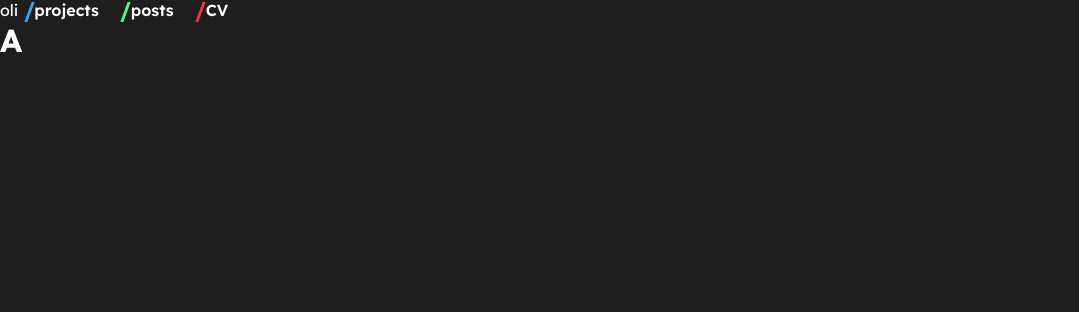
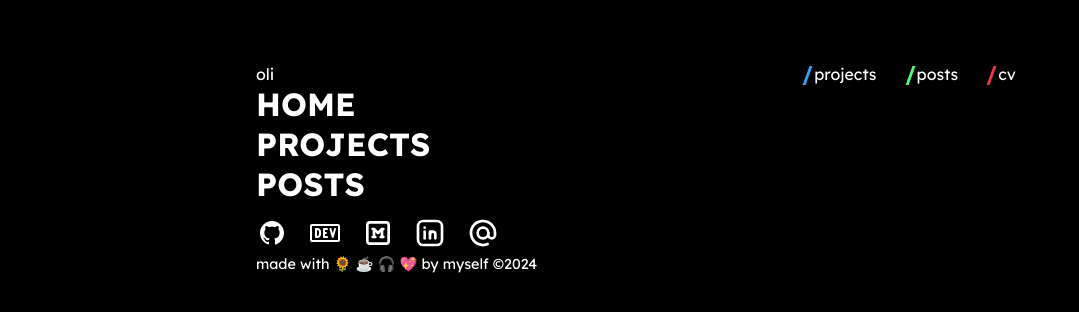
Before and after one commit to murilo-oli/portfolio, a React (Vite) app: page / in a window 1280 px wide. Shown: the top 312 px of the page, without its empty margins (0-1079 px from the left). Built offline with nearby package versions, Linux system fonts and the light colour scheme.

Commit message:
💄 Styling header and social icons

```diff
--- a/package.json
+++ b/package.json
@@ -12,6 +12,7 @@
   "dependencies": {
     "react": "^18.3.1",
     "react-dom": "^18.3.1",
+    "react-icons": "^5.3.0",
     "styled-components": "^6.1.13"
   },
   "devDependencies": {
--- a/src/App.tsx
+++ b/src/App.tsx
@@ -1,12 +1,21 @@
-import GlobalStyle from "./styles/GlobalStyle"
-import Navbar from "./components/Navbar/Navbar"
+import GlobalStyle from "./styles/GlobalStyle";
+import Navbar from "./components/Navbar/Navbar";
+import Socials from "./components/Socials";
+
+import Home from "./pages/Home";
+import Projects from "./pages/Projects";
+import Posts from "./pages/Posts";
 
 function App() {
   return (
     <>
       <GlobalStyle />
       <Navbar />
-      <h1>A</h1>
+      <Home/>
+      <Projects/>
+      <Posts/>
+      <Socials/>
+      <span>made with 🌻 ☕ 🎧 💖 by myself ©{new Date().getFullYear()}</span>
     </>
   )
 }
--- a/src/components/Navbar/NavItem.tsx
+++ b/src/components/Navbar/NavItem.ts
@@ -1,43 +1,56 @@
 import colors from "../../styles/colors";
-import styled from "styled-components";
+import styled, { keyframes } from "styled-components";
+
+const hover_nav = keyframes`
+    0% {width: 0;}
+    10% {width: .2rem;}
+    100% {width: 100%;}
+`;
+
+const hover_text = keyframes`
+    0% {color: ${colors.fgDark};}
+    10% {color: ${colors.bgDark};}
+    100% {color: ${colors.bgDark};}
+`;
 
 export const Item = styled.a`
     position: relative;
     display: flex;
     cursor: pointer;
     color: ${colors.fgDark};
-    font-weight:600;
+    font-weight:400;
     font-family: "Lexend";
-    padding: 0;
-    margin:0 1rem;
+    font-size: 1rem;
+    padding: 0 0.5rem;
     z-index:0;
-    transition: width 1s ease-in-out;
-    -webkit-transition: width 1s ease-in-out;
-    -moz-transition: width 1s ease-in-out;
-    -o-transition: width 1s ease-in-out;
 
     &::before{
         content: "";
         /* margin-right: 3px; */
         bottom: -0.1rem;
-        left: -0.4rem;
+        left: 0rem;
         display: block;
         position: absolute;
         width: 3px;
-        height: 100%;
+        height: 1.2rem;
         transform: skewX(-20deg);
         background-color: ${props => props.color};
         z-index: -1;
     }
 
     &:hover{
-        color: ${colors.bgDark};
+        /* color: ${colors.bgDark}; */
+        animation: ${hover_text} .5s forwards;
 
         &::before{
-            width: 125%;
+            /* width: 125%; */
+            animation: ${hover_nav} .5s forwards;
         }
     }
 `;
+
+
+
 
 export const LogoItem = styled.a`
     width: min-content;
--- a/src/components/Navbar/Navbar.tsx
+++ b/src/components/Navbar/Navbar.tsx
@@ -2,24 +2,28 @@ import styled from 'styled-components';
 import colors from '../../styles/colors'
 import { Item, LogoItem } from "./NavItem";
 
-export default function Navbar(){
+export default function Navbar() {
     return (
         <NavContainer>
             <LogoItem color={colors.home}>oli</LogoItem>
-            <section>
+            <MenuContainer>
                 <Item color={colors.proj}>projects</Item>
                 <Item color={colors.blog}>posts</Item>
                 {/* <Item color={colors.about}>about</Item> */}
-                <Item color={colors.cv}>CV</Item>
-            </section>
+                <Item color={colors.cv}>cv</Item>
+            </MenuContainer>
         </NavContainer>
     );
 }
 
-const NavContainer = styled.nav`
+const NavContainer = styled.header`
     display: flex;
+    align-items: center;
+    justify-content: space-between;
+`;
 
-    & section{
-        display: flex;
-    }
+const MenuContainer = styled.nav`
+    display: flex;
+    align-items: center;
+    column-gap: 1.5rem;
 `;
--- /dev/null
+++ b/src/components/Socials.tsx
@@ -0,0 +1,54 @@
+import styled from 'styled-components';
+import colors from '../styles/colors';
+
+import {TbBrandMedium, TbBrandLinkedin, TbAt} from 'react-icons/tb'
+import {LiaGithub} from 'react-icons/lia'
+import {PiDevToLogo} from 'react-icons/pi'
+
+export default function Socials(){
+    return (
+        <SocialContainer>
+            <SocialIconLink href="https://github.com/akadot" target='_blank' title='open source codes'><LiaGithub size='2rem' /></SocialIconLink>
+            <SocialIconLink href="https://dev.to/akadot_" target='_blank' title='dev articles'><PiDevToLogo size='2rem'/></SocialIconLink>
+            <SocialIconLink href="https://medium.com/@akadot_" target='_blank' title='general articles'><TbBrandMedium size='2rem'/></SocialIconLink>
+            <SocialIconLink href="https://www.linkedin.com/in/murilo-o/" target='_blank' title='professional me'><TbBrandLinkedin size='2rem'/></SocialIconLink>
+            <SocialIconLink href="mailto:muriloholiveira@hotmail.com" title='mail me'><TbAt size='2rem'/></SocialIconLink>
+        </SocialContainer>
+    );
+}
+
+const SocialContainer = styled.section`
+    display: flex;
+    flex-direction: row;
+    column-gap: 1.3rem;
+
+    padding-top: 0.8rem;
+`;
+
+const SocialIconLink = styled.a`
+    transition: all 0.2s ease-in-out;
+
+    &:hover{
+        transform: scale(1.3);
+    }
+
+    &[href*="github"]:hover{
+        color: ${colors.about};
+    }
+
+    &[href*="dev.to"]:hover{
+        color: ${colors.home};
+    }
+
+    &[href*="medium"]:hover{
+        color: ${colors.blog};
+    }
+
+    &[href*="linkedin"]:hover{
+        color: ${colors.proj};
+    }
+
+    &[href*="mailto"]:hover{
+        color: ${colors.cv};
+    }
+`;
--- /dev/null
+++ b/src/pages/Home.tsx
@@ -0,0 +1,5 @@
+export default function Home(){
+    return (
+        <h1>HOME</h1>
+    );
+}
--- /dev/null
+++ b/src/pages/Posts.tsx
@@ -0,0 +1,5 @@
+export default function Posts(){
+    return (
+        <h1>POSTS</h1>
+    );
+}
--- /dev/null
+++ b/src/pages/Projects.tsx
@@ -0,0 +1,5 @@
+export default function Projects(){
+    return (
+        <h1>PROJECTS</h1>
+    );
+}
--- a/src/styles/GlobalStyle.ts
+++ b/src/styles/GlobalStyle.ts
@@ -13,10 +13,12 @@ body {
     max-width: 100vw;
     height: 100vh;
     overflow-x: hidden;
+
+    padding: 2rem 8rem;
 }
 
 body {
-    background-color: ${colors.bgDark};
+    background: ${colors.bgDark};
     color: ${colors.fgDark};
 
     font-family: 'Lexend';
--- a/src/styles/colors.ts
+++ b/src/styles/colors.ts
@@ -1,9 +1,10 @@
 export default {
-    bgDark: "#1E1E1E",
+    bgDark: "#000000",
     fgDark: "#ffffff",
     home: "#ffbe0b",
     about: "#9b5de5",
     blog: "#50fa7b",
     proj: "#39A0ED",
     cv: "#e63946",
+    bgGradient: "radial-gradient(circle, #080808 90%, #070030 100%)"
 }
```
Also changed, not shown: 1 other file (tests, documents, lock files or other folders).
